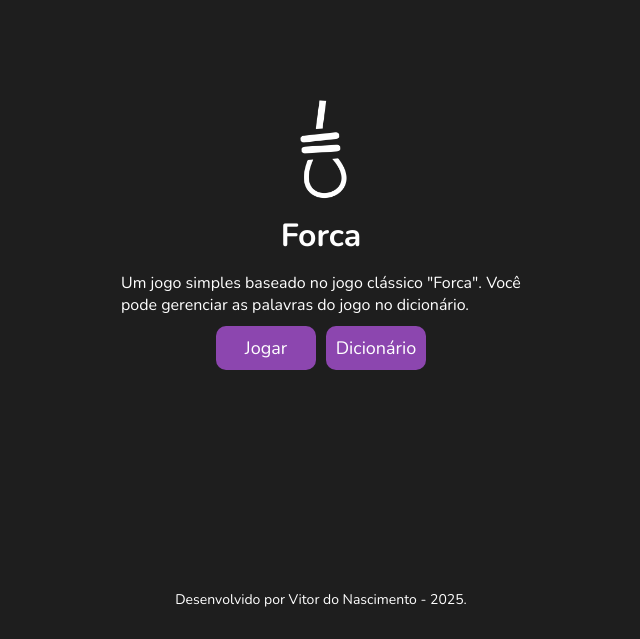
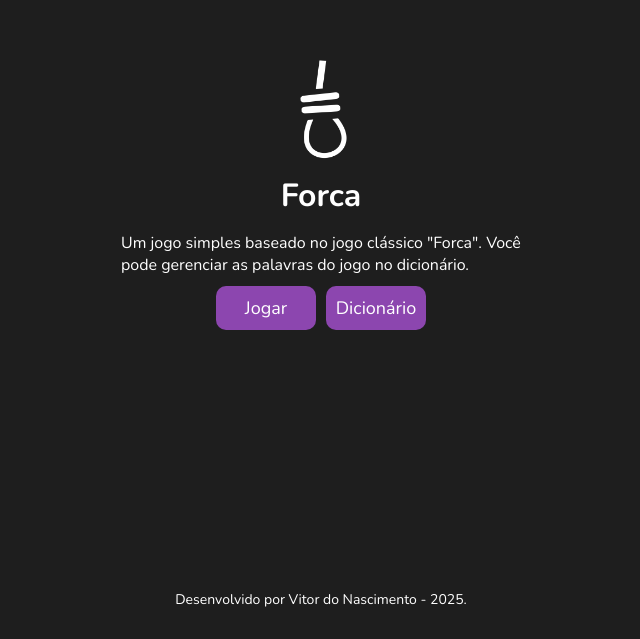
Before and after one commit to vitornsc7/forca, a plain HTML site: page index.html in a window 1280 px wide. Shown: the part 161-800 px from the top of the page, without its empty margins (319-959 px from the left). Drawn offline with nearby package versions, Linux system fonts and the light colour scheme.

Commit message:
menu design fix

```diff
--- a/css/menu.css
+++ b/css/menu.css
@@ -1,8 +1,10 @@
 #main-content {
     text-align: center;
     width: 400px;
-    margin: 0 auto; /* Centraliza o conteúdo */
+    margin: 0 auto; /* Centraliza o conteúdo horizontalmente */
+    margin-top: -80px; /* Move o conteúdo para cima */
 }
+
 
 .buttons {
     display: flex;
```
